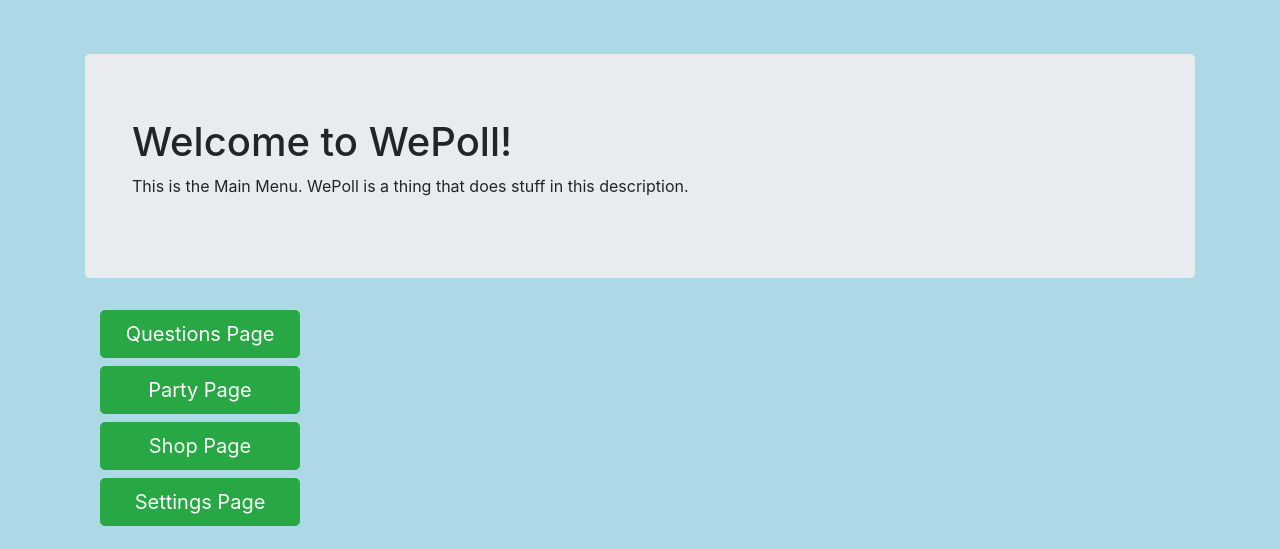
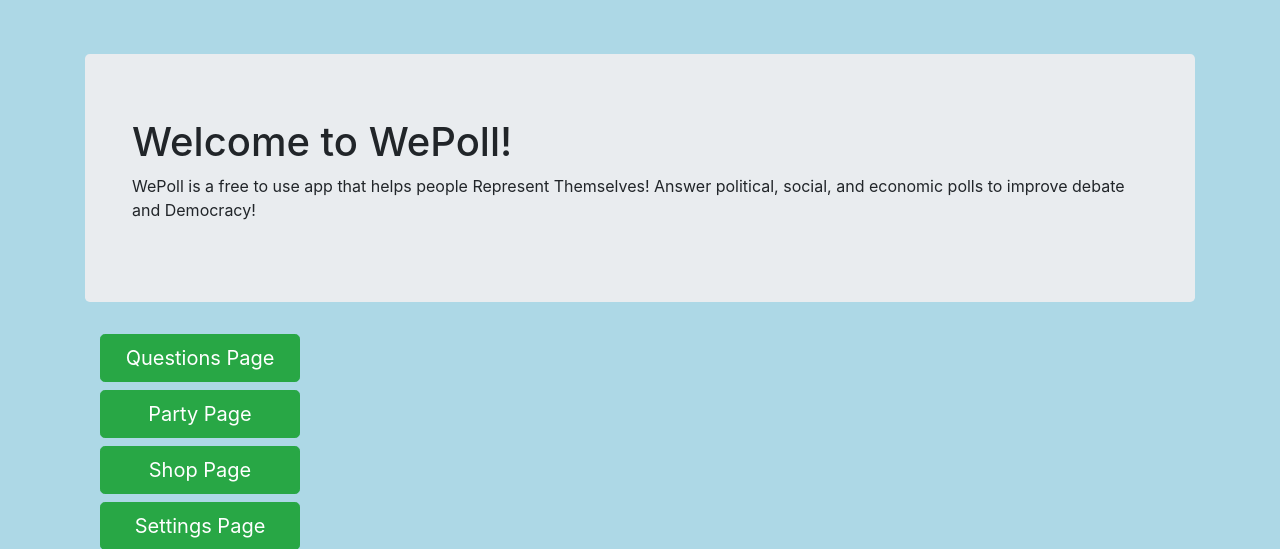
Before and after one commit to adamosimpson21/WePoll, a Node project: template views/mainmenu/index.ejs in a window 1280 px wide. Shown: the part 64-613 px from the top of the page. Run offline with Node 20 templates, Linux system fonts and the light colour scheme; the template is opened without the code that fills it, so the values that code supplies are empty; some libraries are stand-ins or nearby versions.

Commit message:
Update index.ejs

```diff
--- a/views/mainmenu/index.ejs
+++ b/views/mainmenu/index.ejs
@@ -7,7 +7,7 @@
             <h1>Welcome to WePoll!</h1>
         </div>
         <div class="container">
-            <p>This is the Main Menu. WePoll is a thing that does stuff in this description.</p>
+            <p>WePoll is a free to use app that helps people Represent Themselves!  Answer political, social, and economic polls to improve debate and Democracy!</p>
         </div>
     </div>
     <div class="container">
```
